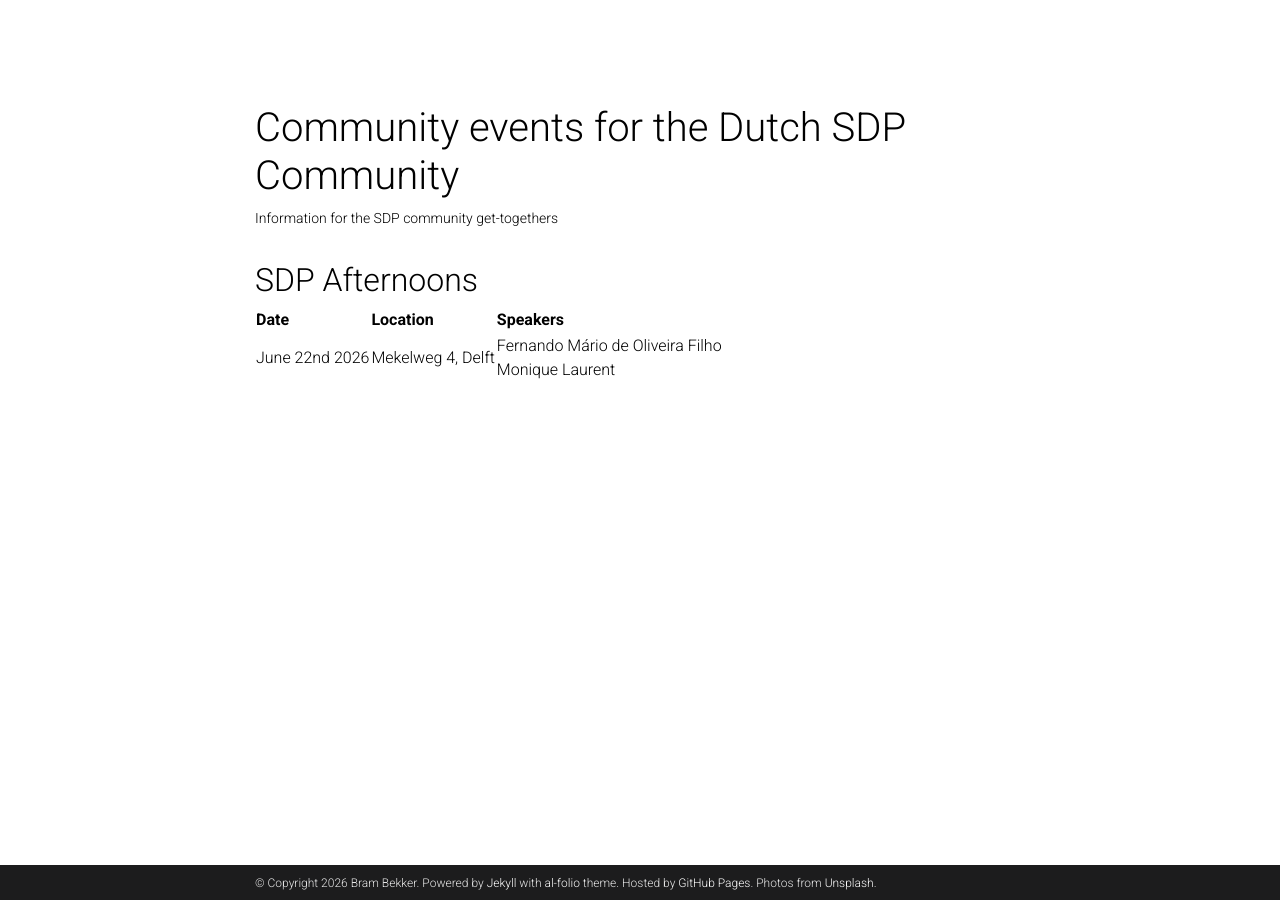
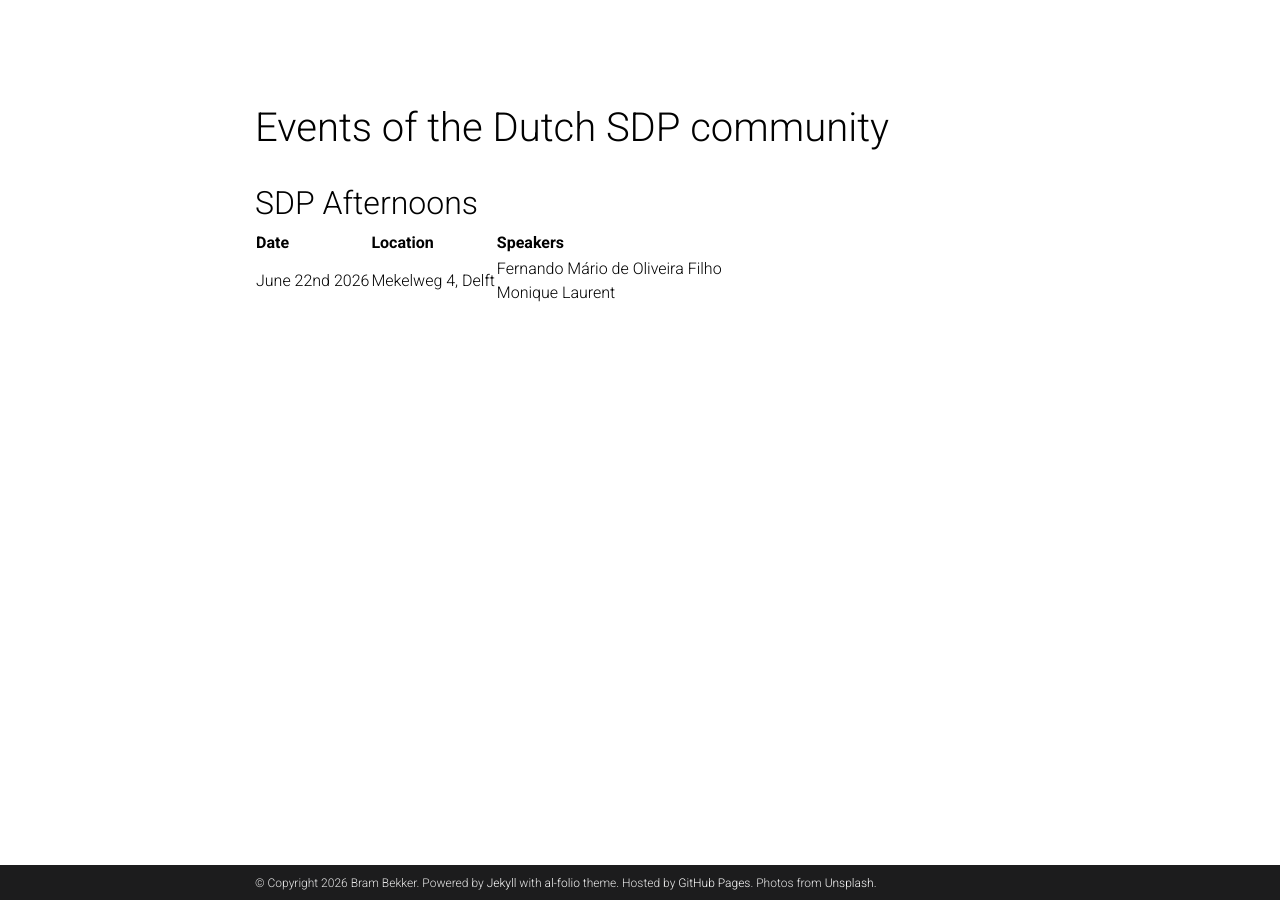
Before and after one commit to brambekker/brambekker.github.io, a Jekyll site: the page built from _pages/SDP_afternoons.md, in a window 1280 px wide. Built offline with Jekyll 4.4.1, drawn with Linux system fonts in a browser that asks for light colours; a style sheet for code colours, icons or effects is not loaded.

Commit message:
fix: update title and description in SDP_afternoons.md

```diff
--- a/_pages/SDP_afternoons.md
+++ b/_pages/SDP_afternoons.md
@@ -1,8 +1,8 @@
 ---
 layout: page_no-navbar
-title: Community events for the Dutch SDP Community
+title: Events of the Dutch SDP community
 permalink: /sdp-community-events/
-description: Information for the SDP community get-togethers
+description:
 horizontal: false
 ---
 
```
